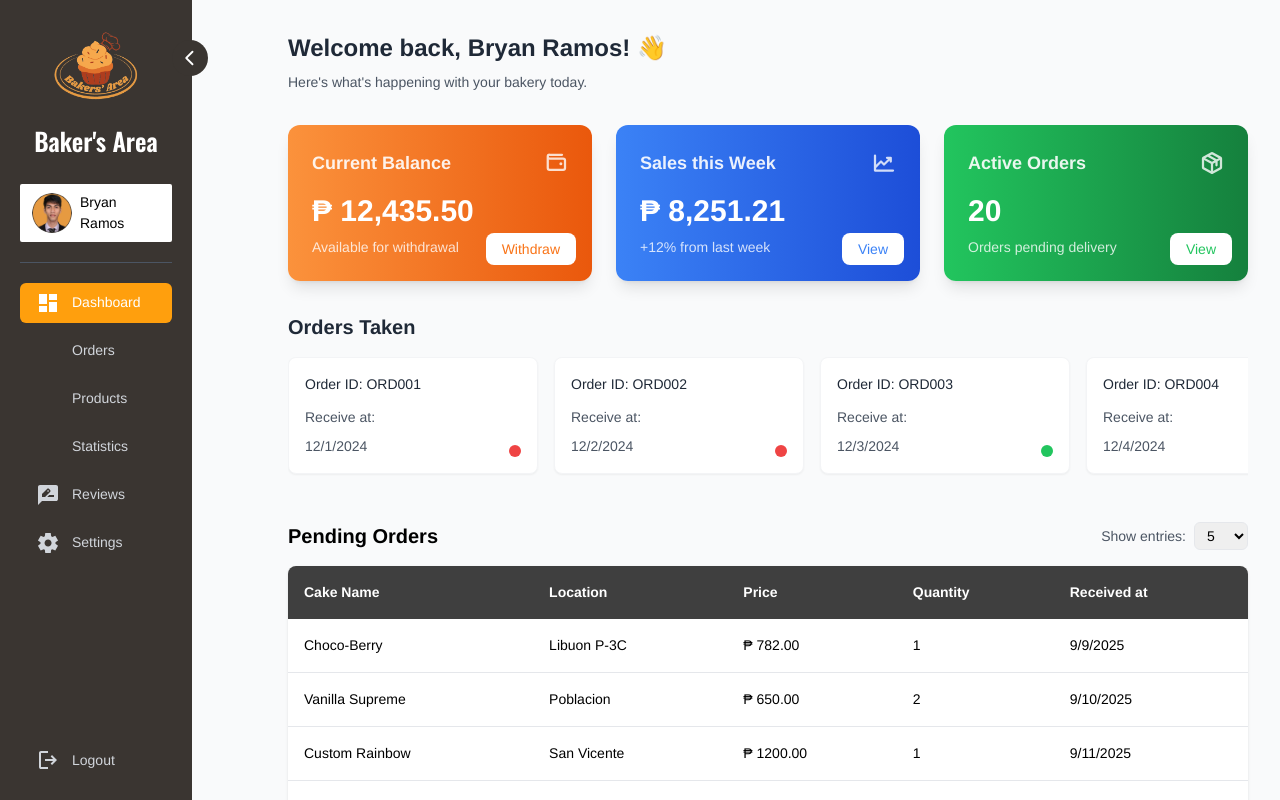
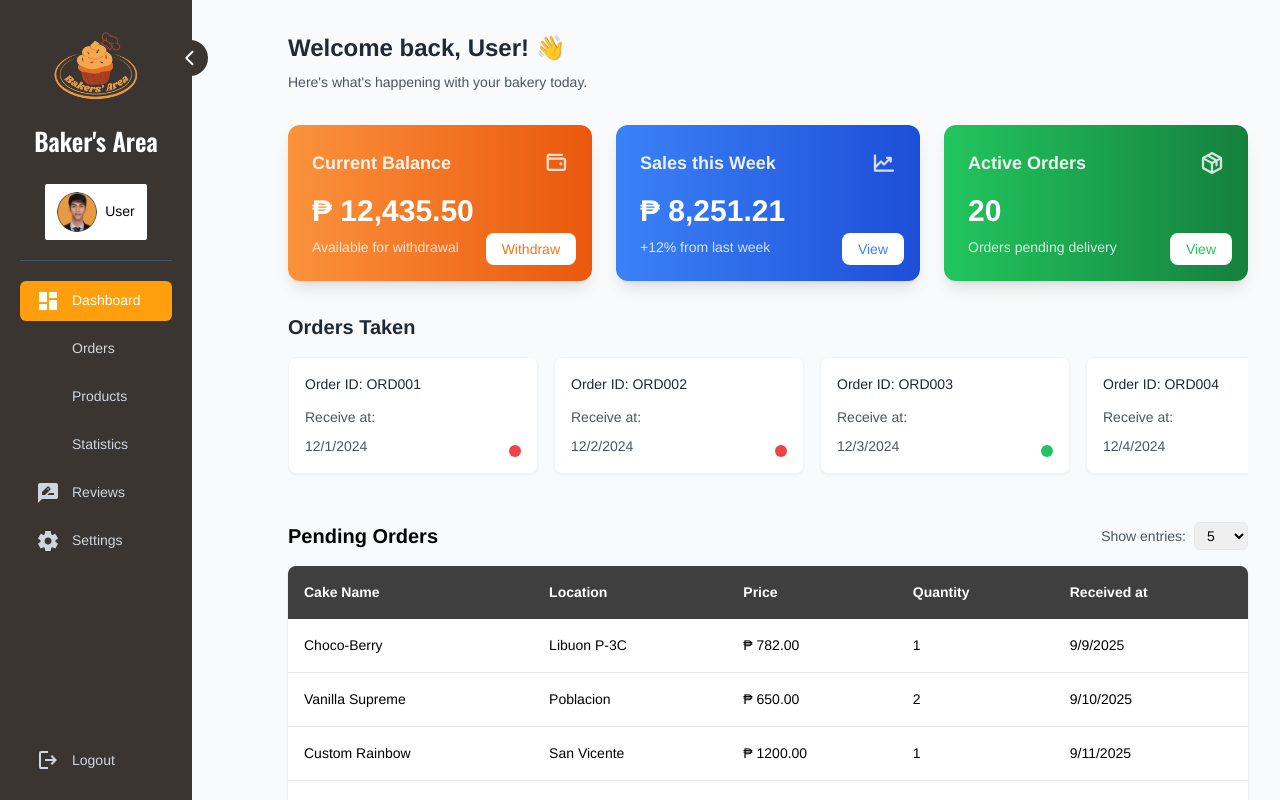
Before and after one commit to BryanIanRamos/Cake-Area, a React (Vite) app: page /dashboard in a window 1280 px wide. Built offline with nearby package versions, Linux system fonts and the light colour scheme; some icons are missing.

Commit message:
Baker dashboard local storage integration

```diff
--- a/src/components/baker/Sidebar.jsx
+++ b/src/components/baker/Sidebar.jsx
@@ -2,10 +2,11 @@ import React, { useState } from "react";
 import BALogo from "/assets/logo/BA-logo.png";
 import profile from "../../assets/Dummy_Profile.png";
 import { Icon } from "@iconify/react";
-import { Link, useLocation } from "react-router-dom";
+import { Link, useLocation, useNavigate } from "react-router-dom";
 
-const Sidebar = ({ isExpanded, setIsExpanded }) => {
+const Sidebar = ({ isExpanded, setIsExpanded, userName }) => {
   const location = useLocation();
+  const navigate = useNavigate();
 
   const menuItems = [
     {
@@ -31,6 +32,17 @@ const Sidebar = ({ isExpanded, setIsExpanded }) => {
       path: "/dashboard/settings",
     },
   ];
+
+  const handleLogout = () => {
+    // Clear all localStorage items
+    localStorage.removeItem("isLoggedIn");
+    localStorage.removeItem("userName");
+    localStorage.removeItem("userId");
+    localStorage.removeItem("userRole");
+
+    // Navigate to home page
+    navigate("/");
+  };
 
   return (
     <div
@@ -78,7 +90,7 @@ const Sidebar = ({ isExpanded, setIsExpanded }) => {
           alt="profile"
           className="rounded-full w-[40px] h-[40px] object-cover"
         />
-        {isExpanded && <p>Bryan Ramos</p>}
+        {isExpanded && <p className="truncate">{userName || "User"}</p>}
       </div>
 
       <hr className="w-full my-5 border-gray-600" />
@@ -106,6 +118,7 @@ const Sidebar = ({ isExpanded, setIsExpanded }) => {
       {/* Logout Button */}
       <div className="mt-auto w-full">
         <button
+          onClick={handleLogout}
           className={`flex items-center gap-3 p-2 rounded-md text-gray-300 hover:bg-[#4a443f] hover:text-white transition-colors w-full
             ${isExpanded ? "px-4" : "px-2 justify-center"}`}
         >
--- a/src/data/db.json
+++ b/src/data/db.json
@@ -14,7 +14,7 @@
       "password": "hashedPassword456",
       "created_at": "2024-01-20",
       "role": 2,
-      "is_Login": false
+      "is_Login": true
     },
     {
       "id": "3",
--- a/src/pages/baker/Dashboard.jsx
+++ b/src/pages/baker/Dashboard.jsx
@@ -10,6 +10,7 @@ const Dashboard = () => {
   const [isSidebarExpanded, setIsSidebarExpanded] = useState(true);
   const [tableLimit, setTableLimit] = useState(5);
   const [currentPage, setCurrentPage] = useState(1);
+  const userName = localStorage.getItem("userName") || "User";
 
   // Calculate pagination
   const totalPages = Math.ceil(pendingOrders.length / tableLimit);
@@ -122,6 +123,7 @@ const Dashboard = () => {
       <Sidebar
         isExpanded={isSidebarExpanded}
         setIsExpanded={setIsSidebarExpanded}
+        userName={userName}
       />
       <main
         className={`transition-all duration-300 flex-1 overflow-y-auto p-8
@@ -130,7 +132,7 @@ const Dashboard = () => {
         {/* Welcome Section */}
         <div className="mb-8">
           <h1 className="text-2xl font-bold text-gray-800 mb-2">
-            Welcome back, Bryan Ramos! 👋
+            Welcome back, {userName}! 👋
           </h1>
           <p className="text-gray-600">
             Here's what's happening with your bakery today.
```
